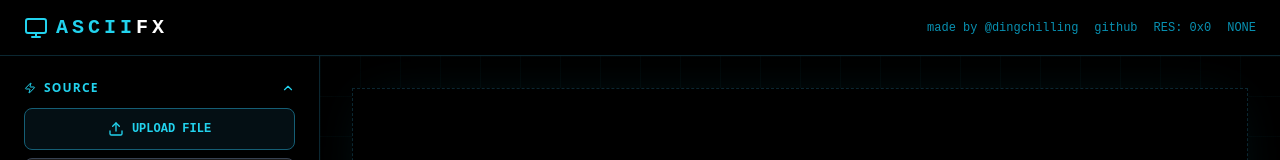
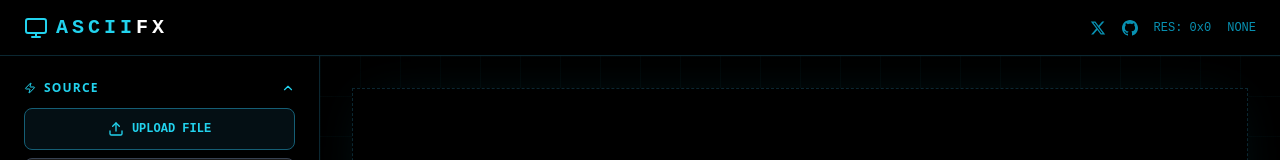
Before and after one commit to bingbangboom-lab/asciifx, a React (Vite) app: page / in a window 1280 px wide. Shown: the top 160 px of the page. Built offline with nearby package versions, Linux system fonts and the light colour scheme.

Commit message:
fix header

```diff
--- a/App.tsx
+++ b/App.tsx
@@ -997,8 +997,16 @@
           <h1 className="text-xl font-bold tracking-[0.2em] font-mono">ASCII<span className="text-white">FX</span></h1>
         </div>
         <div className="flex gap-4 text-xs font-mono text-cyan-600">
-          <a href="https://x.com/dingchilling" className="hover:text-cyan-400" target="_blank" rel="noreferrer">made by @dingchilling</a>
-          <a href="https://github.com/bingbangboom-lab/asciifx" className="hover:text-cyan-400" target="_blank" rel="noreferrer">github</a>
+          <a href="https://x.com/dingchilling" className="hover:text-cyan-400" target="_blank" rel="noreferrer">
+            <svg viewBox="0 0 24 24" className="w-4 h-4 fill-current">
+              <path d="M18.244 2.25h3.308l-7.227 8.26 8.502 11.24H16.17l-5.214-6.817L4.99 21.75H1.68l7.73-8.835L1.254 2.25H8.08l4.713 6.231zm-1.161 17.52h1.833L7.084 4.126H5.117z"/>
+            </svg>
+          </a>
+          <a href="https://github.com/bingbangboom-lab/asciifx" className="hover:text-cyan-400" target="_blank" rel="noreferrer">
+            <svg viewBox="0 0 24 24" className="w-4 h-4 fill-current">
+              <path d="M12 0c-6.626 0-12 5.373-12 12 0 5.302 3.438 9.8 8.207 11.387.599.111.793-.261.793-.577v-2.234c-3.338.726-4.033-1.416-4.033-1.416-.546-1.387-1.333-1.756-1.333-1.756-1.089-.745.083-.729.083-.729 1.205.084 1.839 1.237 1.839 1.237 1.07 1.834 2.807 1.304 3.492.997.107-.775.418-1.305.762-1.604-2.665-.305-5.467-1.334-5.467-5.931 0-1.311.469-2.381 1.236-3.221-.124-.303-.535-1.524.117-3.176 0 0 1.008-.322 3.301 1.23.957-.266 1.983-.399 3.003-.404 1.02.005 2.047.138 3.006.404 2.291-1.552 3.297-1.23 3.297-1.23.653 1.653.242 2.874.118 3.176.77.84 1.235 1.911 1.235 3.221 0 4.609-2.807 5.624-5.479 5.921.43.372.823 1.102.823 2.222v3.293c0 .319.192.694.801.576 4.765-1.589 8.199-6.086 8.199-11.386 0-6.627-5.373-12-12-12z"/>
+            </svg>
+          </a>
           <span>RES: {videoDimensions.width}x{videoDimensions.height}</span>
           <span>{source?.type?.toUpperCase() || 'NONE'}</span>
         </div>
```
